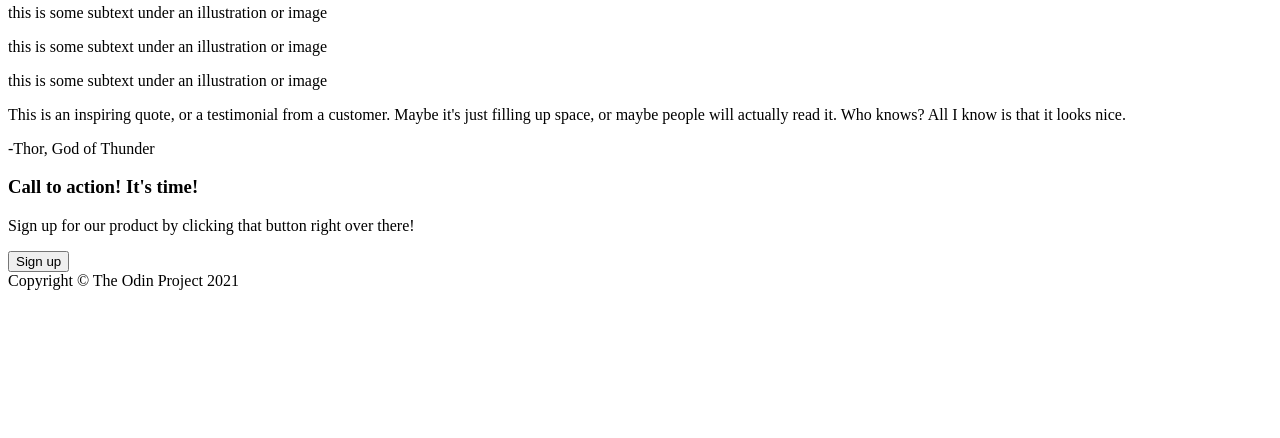
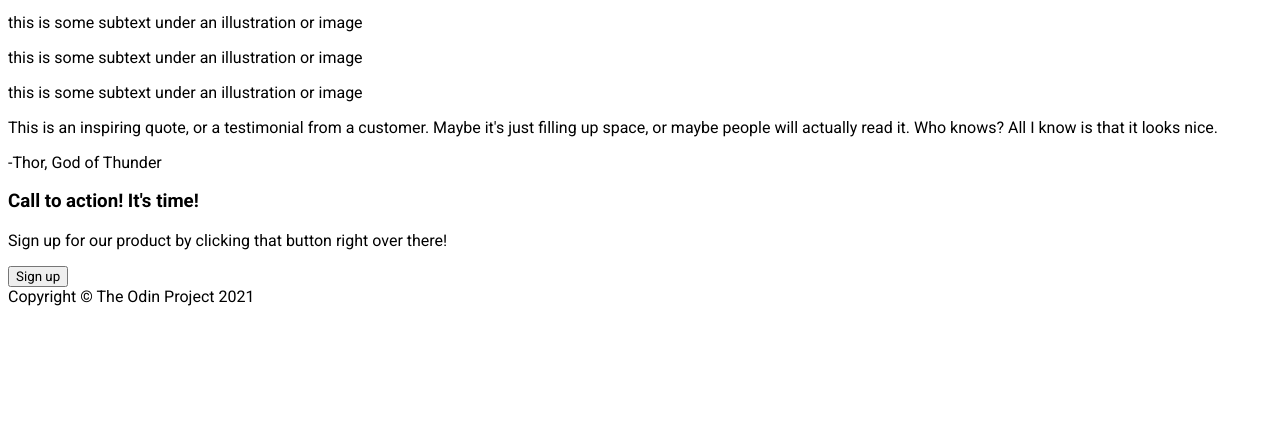
Before and after one commit to jakrogol/odin-foundations-landing-page, a plain HTML site: page index.html in a window 1280 px wide. Shown: the part 362-800 px from the top of the page. Drawn offline with Linux system fonts and the light colour scheme.

Commit message:
Add Roboto from Google Fonts.

```diff
--- a/index.html
+++ b/index.html
@@ -3,7 +3,10 @@
 <head>
   <meta charset="UTF-8">
   <meta name="viewport" content="width=device-width, initial-scale=1.0">
-  <link rel="stylesheet" src="styles.css">
+  <link rel="preconnect" href="https://fonts.googleapis.com">
+  <link rel="preconnect" href="https://fonts.gstatic.com" crossorigin>
+  <link href="https://fonts.googleapis.com/css2?family=Roboto:ital,wght@0,100;0,300;0,400;0,500;0,700;0,900;1,100;1,300;1,400;1,500;1,700;1,900&display=swap" rel="stylesheet">
+  <link rel="stylesheet" href="styles.css">
   <title>This Website is Awesome</title>
 </head>
 <body>
--- a/styles.css
+++ b/styles.css
@@ -0,0 +1,3 @@
+* {
+  font-family: 'Roboto', sans-serif;
+}
```
